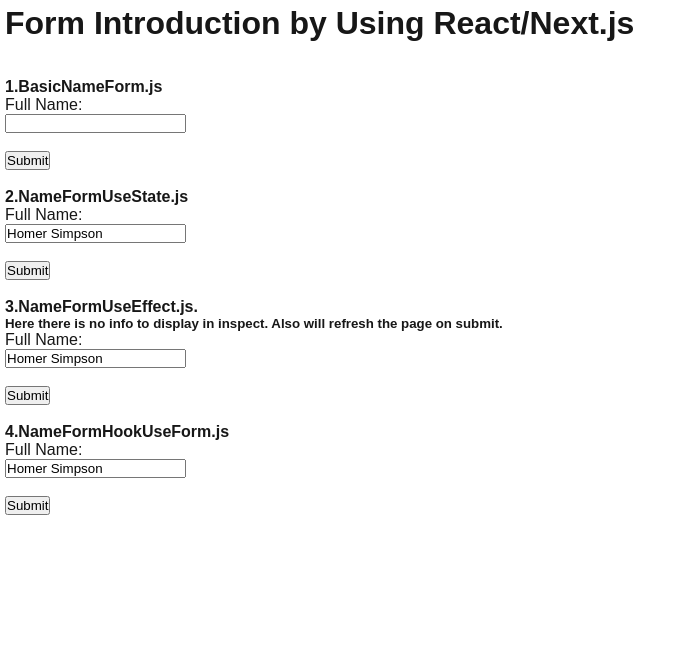
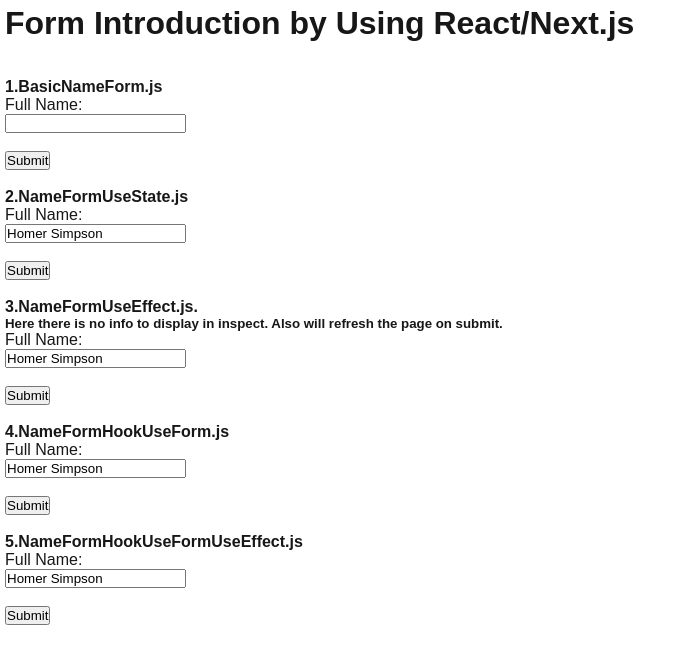
Before and after one commit to gkurkjian/WEB422_Week7_Forms_Introduction, a Next.js app in the folder my-app/: page / in a window 1280 px wide. Shown: the top 664 px of the page, without its empty margins (0-691 px from the left). Built offline with nearby package versions, Linux system fonts and the light colour scheme.

Commit message:
sixth commit, 5.NameFormHookUseFormUseEffect module made by using useEffect Hook on top of useForm hook to setValue name

```diff
--- a/my-app/pages/components/5.NameFormHookUseFormUseEffect.js
+++ b/my-app/pages/components/5.NameFormHookUseFormUseEffect.js
@@ -24,7 +24,7 @@
 
             <form onSubmit={handleSubmit(submitForm)}>
                 Full Name:  <br />
-                <input type="text" {...register('fullName')}></input> <br /><br />  {/* Here we're interperting with line 7 as a default name. Any updates will come from line 12 */}
+                <input type="text" {...register('fullName')}></input> <br /><br />  {/* Here we're interpreting with line 7 as a default name. Any updates will come from line 12 */}
                 <button type="submit">Submit</button>
             </form>
         </>
--- a/my-app/pages/index.js
+++ b/my-app/pages/index.js
@@ -2,6 +2,8 @@
 import NameFormUseState from "./components/2.NameFormUseState";
 import NameFormUseEffect from "./components/3.NameFormUseEffect";
 import NameformHookUseForm from "./components/4.NameFormHookUseForm";
+import NameFormHookUseFormUseEffect from "./components/5.NameFormHookUseFormUseEffect";
+
 
 export default function Home() {
   return (
@@ -11,6 +13,7 @@
       <NameFormUseState /> <br />
       <NameFormUseEffect /> <br />
       <NameformHookUseForm /> <br />
+      <NameFormHookUseFormUseEffect /> <br />
     </>
   );
 }
```
